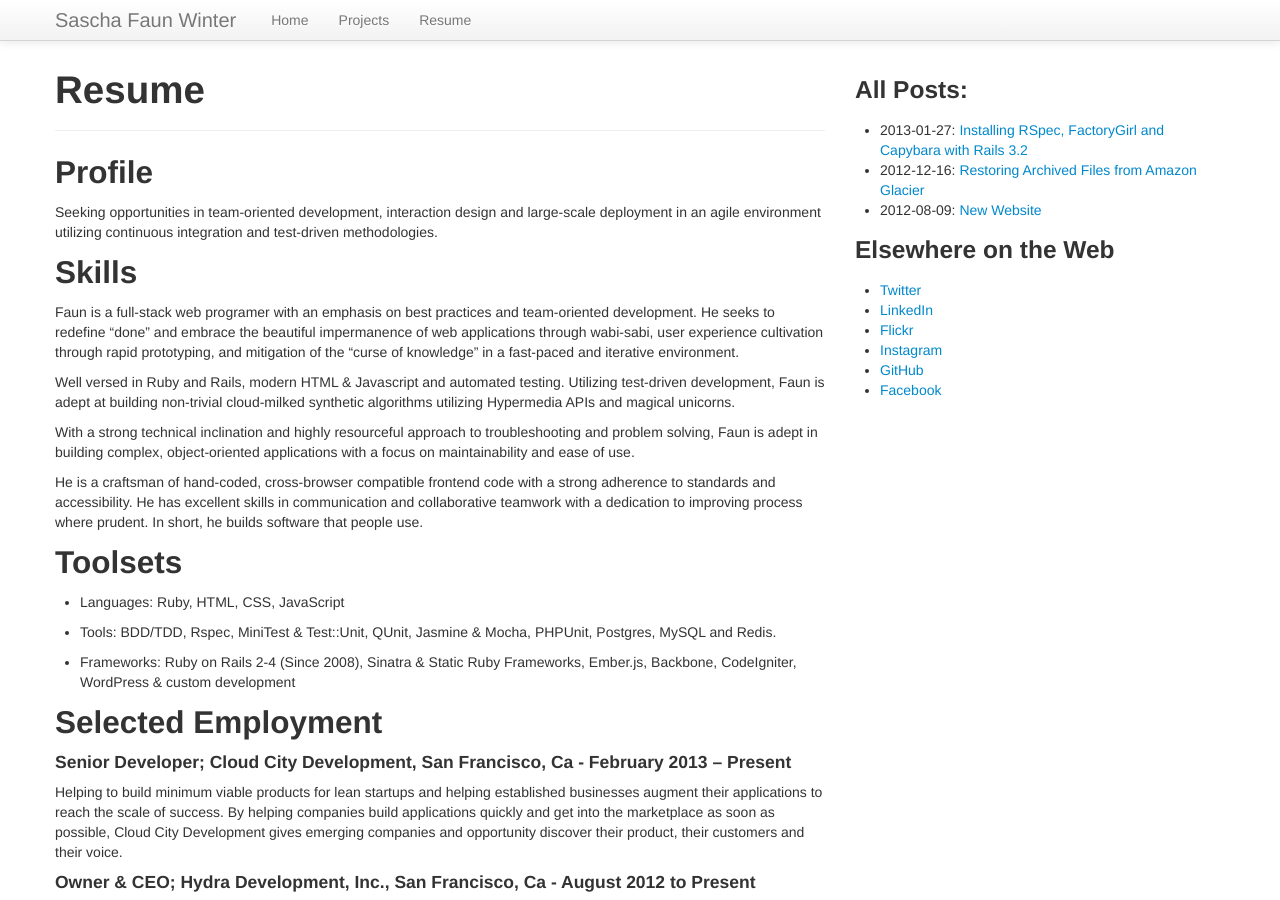
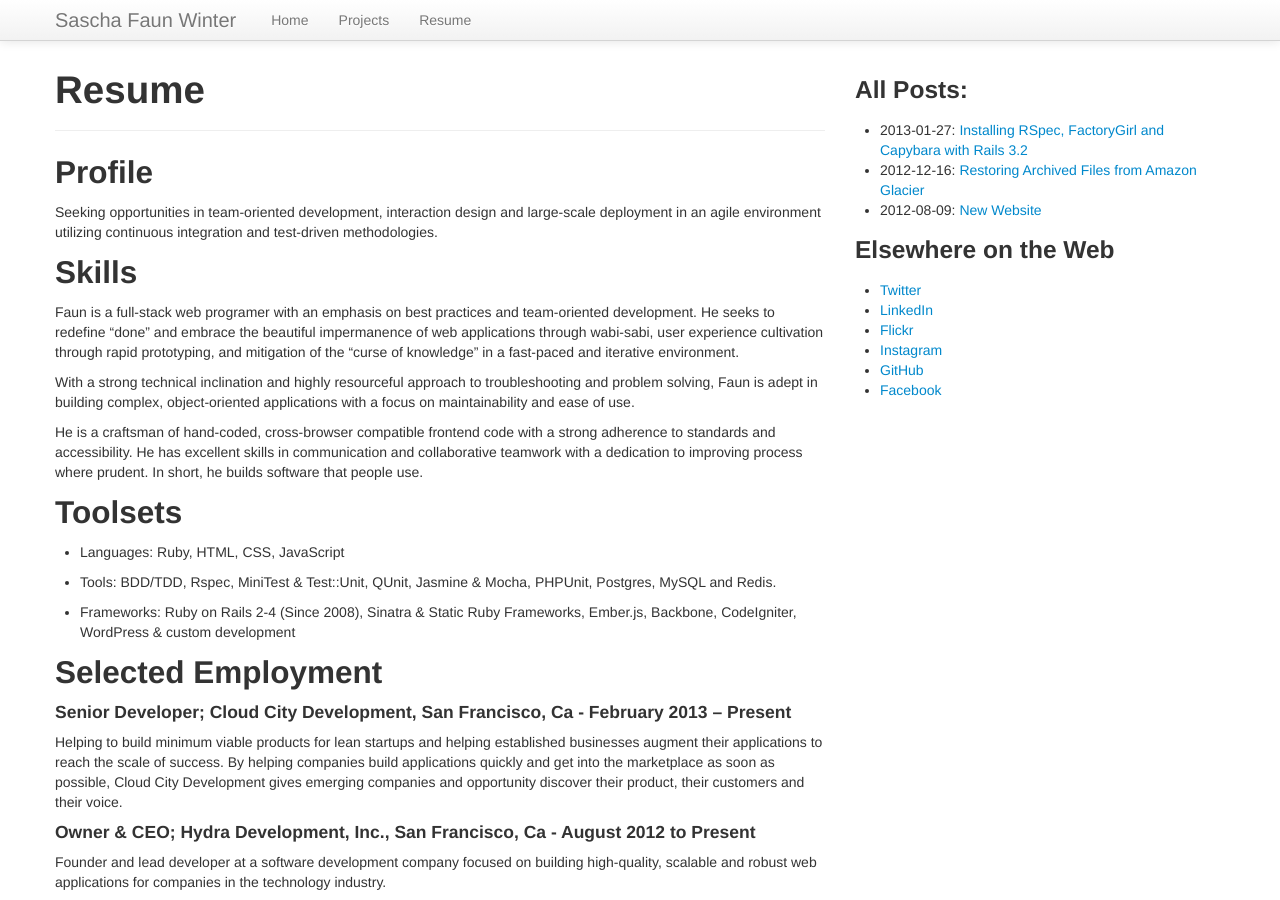
Before and after one commit to faun/saschawinter.com, a Jekyll site: the page built from resume.md, in a window 1280 px wide and 900 px high. Built offline with Jekyll 4.4.1, drawn with Linux system fonts in a browser that asks for light colours; Markdown is read by kramdown in place of the engine named in the settings.

```diff
--- a/resume.md
+++ b/resume.md
@@ -11,8 +11,6 @@ Seeking opportunities in team-oriented development, interaction design and large
 ##Skills
 
 Faun is a full-stack web programer with an emphasis on best practices and team-oriented development. He seeks to redefine "done" and embrace the beautiful impermanence of web applications through wabi-sabi, user experience cultivation through rapid prototyping, and mitigation of the "curse of knowledge" in a fast-paced and iterative environment.
-
-Well versed in Ruby and Rails, modern HTML & Javascript and automated testing. Utilizing test-driven development, Faun is adept at building non-trivial cloud-milked synthetic algorithms utilizing Hypermedia APIs and magical unicorns.
 
 With a strong technical inclination and highly resourceful approach to troubleshooting and problem solving, Faun is adept in building complex, object-oriented applications with a focus on maintainability and ease of use.
 
```
Also changed, not shown: index.md (+1 -0 lines).
